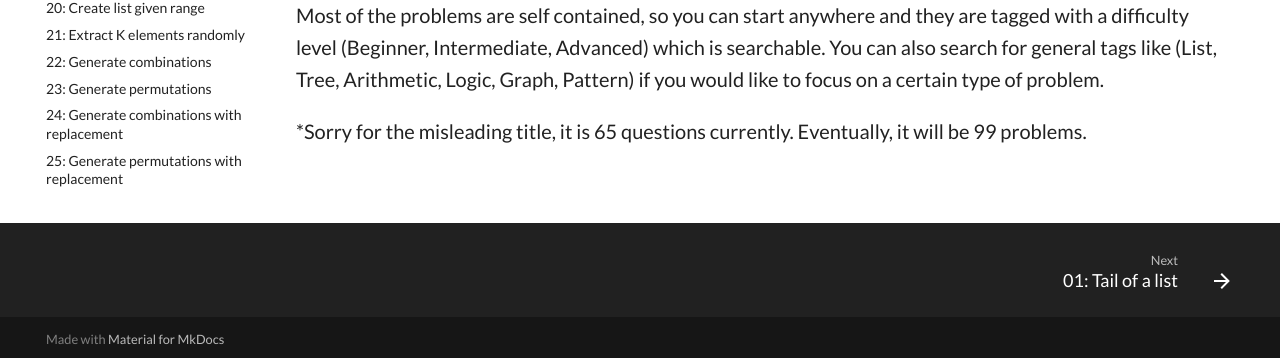
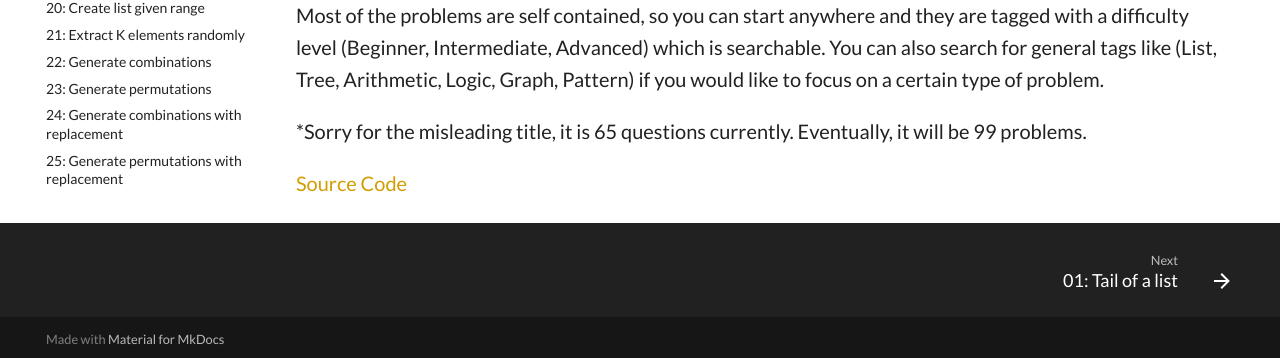
Before and after one commit to mithil957/99-Problems, an MkDocs documentation site: the page built from docs/index.md, in a window 1280 px wide and 1030 px high. Shown: the part 669-1027 px from the top of the window. Built offline with MkDocs 1.6.1 and Material for MkDocs 9.7.7, drawn with Linux system fonts in a browser that asks for light colours.

Commit message:
added source code info

```diff
--- a/docs/index.md
+++ b/docs/index.md
@@ -20,3 +20,5 @@ Most of the problems are self contained, so you can start anywhere and they are
 
 
 *Sorry for the misleading title, it is 65 questions currently. Eventually, it will be 99 problems.
+
+[Source Code](https://github.com/mithil957/99-Problems/tree/main/solutions)
```
